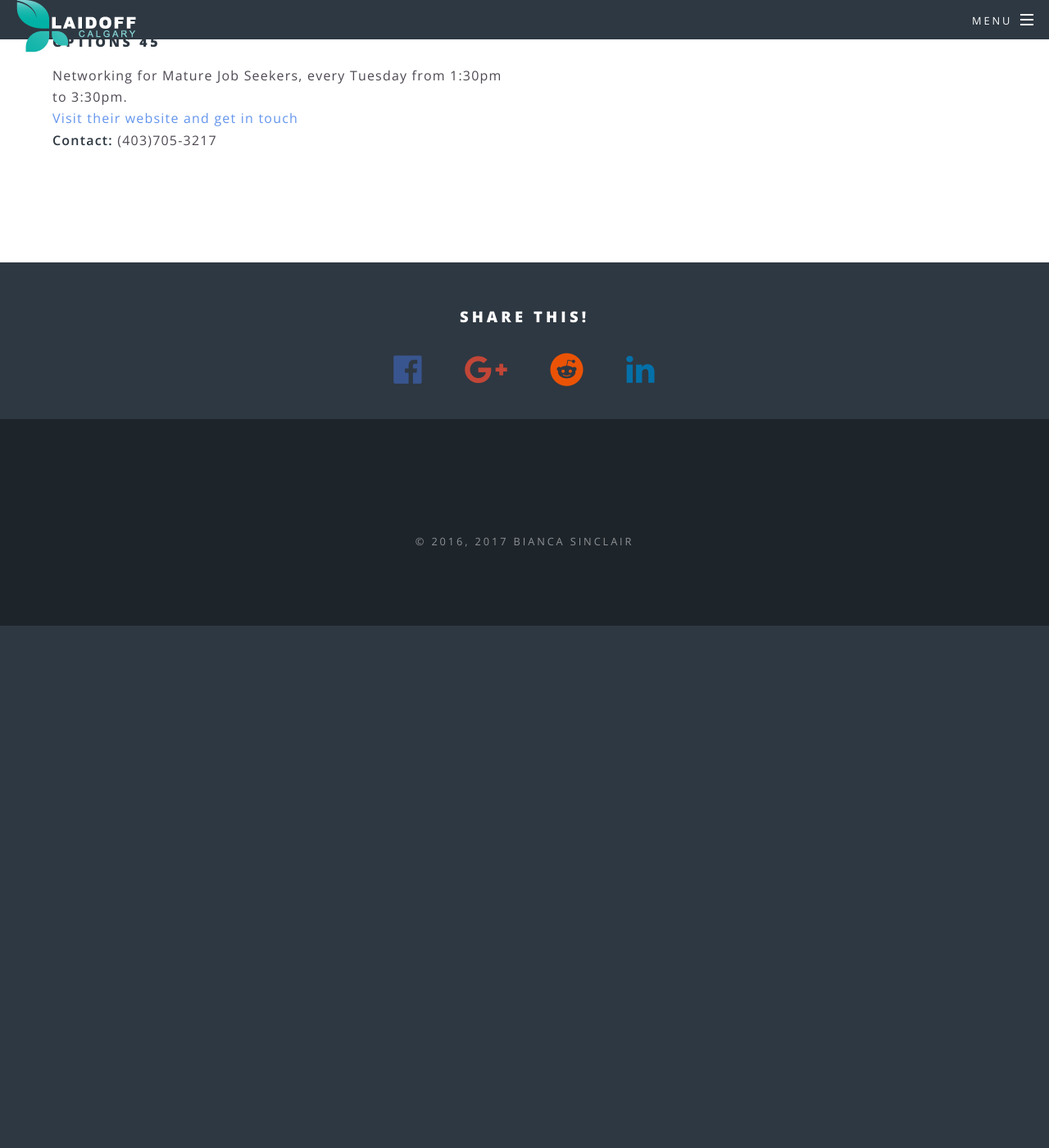
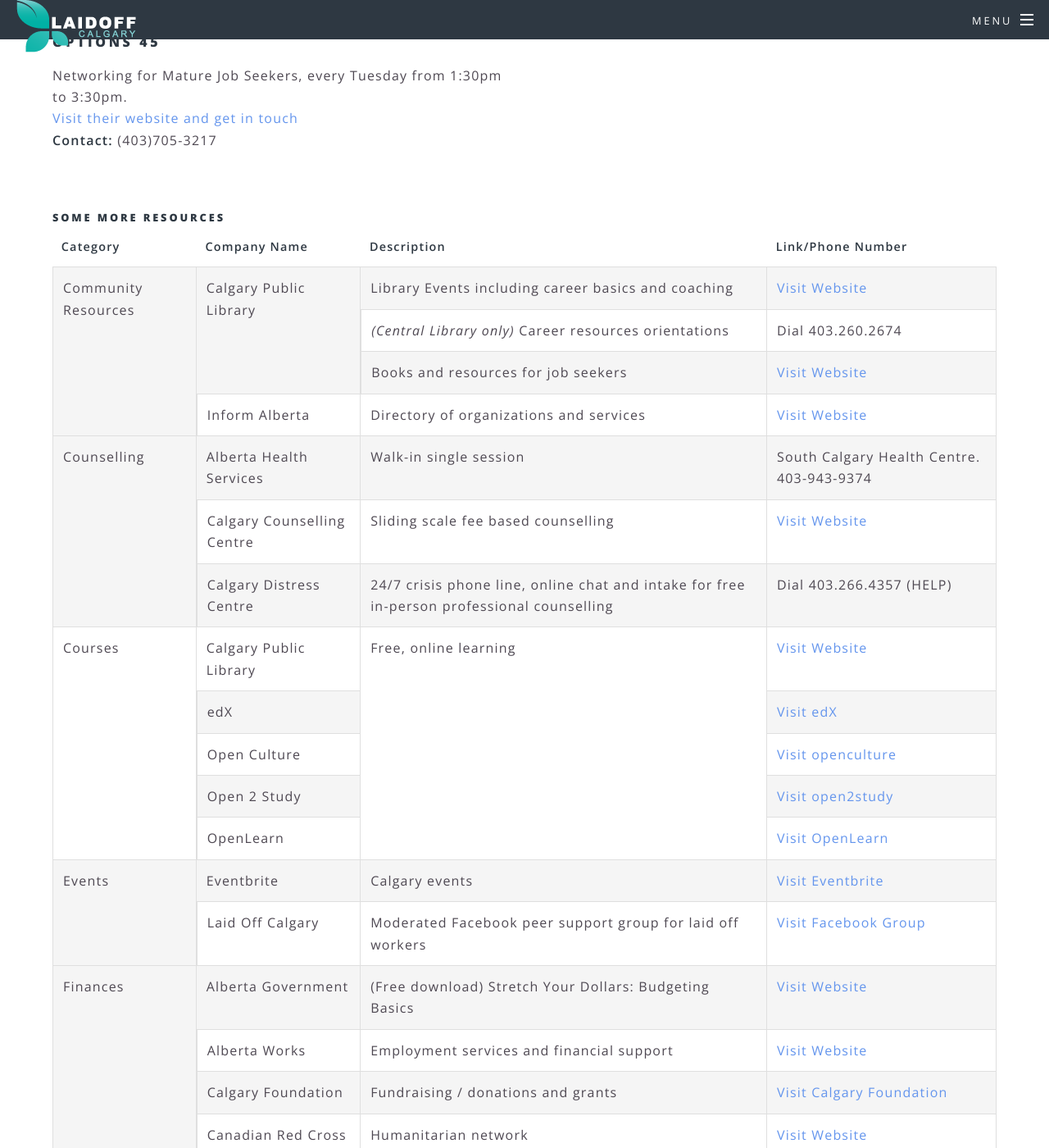
Before and after one commit to rookiedk/rookiedk.github.io, a Jekyll site: the page built from resources.html, in a window 1280 px wide and 1400 px high, scrolled down 1171 px. Shown: the whole window at 82% size. Built offline with Jekyll 4.4.1, drawn with Linux system fonts in a browser that asks for light colours; nearby versions of some CDN libraries; before the commit the page ends 1934 px from its top, so only the background shows below that.

Commit message:
Added resources

```diff
--- a/_sass/libs/_vars.scss
+++ b/_sass/libs/_vars.scss
@@ -15,7 +15,7 @@
 	$duration: (
 		transitions:		0.2s,
 		menu:				0.5s,
-		fadein:				3s
+		fadein:				0.7s
 	);
 
 // Size.
--- a/resources.html
+++ b/resources.html
@@ -34,6 +34,117 @@
 				</li>
 		</ul>
 				</div>
+			</div>
+			<h5>Some More Resources</h5>
+			<div class="table-wrapper">
+				<table class="alt">
+					<thead>
+						<tr>
+							<th>Category</th>
+							<th>Company Name</th>
+							<th>Description</th>
+							<th>Link/Phone Number</th>
+						</tr>
+					</thead>
+					<tbody>
+						<tr>
+							<td rowspan="4">Community Resources</td>
+							<td rowspan="3">Calgary Public Library</td>
+							<td>Library Events including career basics and coaching</td>
+							<td><a style="color: CornflowerBlue;" href="https://events.calgarypubliclibrary.com/programs/online-registration">Visit Website</a></td>
+						</tr>
+						<tr>
+							<td><i>(Central Library only)</i> Career resources orientations</td>
+							<td>Dial 403.260.2674</td>
+						</tr>
+						<tr>
+							<td>Books and resources for job seekers</td>
+							<td><a style="color: CornflowerBlue;" href="informalberta.ca">Visit Website</a></td>
+						</tr>
+						<tr>
+							<td>Inform Alberta</td>
+							<td>Directory of organizations and services</td>
+							<td><a style="color: CornflowerBlue;" href="calgarylibrary.ca/browse_audience/browse-audience-job-seekers/">Visit Website</a></td>
+						</tr>
+
+						<!--2nd row -->
+						<tr>
+							<td rowspan="3">Counselling</td>
+							<td>Alberta Health Services</td>
+							<td>Walk-in single session</td>
+							<td>South Calgary Health Centre. 403-943-9374</td>
+						</tr>
+						<tr>
+							<td>Calgary Counselling Centre</td>
+							<td>Sliding scale fee based counselling</td>
+							<td><a style="color: CornflowerBlue;" href="calgarycounselling.com">Visit Website</a></td>
+						</tr>
+						<tr>
+							<td>Calgary Distress Centre</td>
+							<td>24/7 crisis phone line, online chat and intake for free in-person professional counselling</td>
+							<td>Dial 403.266.4357 (HELP)</td>
+						</tr>
+						<!--another row -->
+
+						<tr>
+							<td rowspan="5">Courses</td>
+							<td>Calgary Public Library</td>
+							<td rowspan="5">Free, online learning</td>
+							<td><a style="color: CornflowerBlue;" href="calgarylibrary.ca/resources/online-courses/">Visit Website</a></td>
+						</tr>
+						<tr>
+							<td>edX</td>
+							<td> <a style="color: CornflowerBlue;" href="edx.org/>Ante turpis integer aliquet porttitor.">Visit edX</a></td>
+						</tr>
+						<tr>
+							<td>Open Culture</td>
+							<td> <a style="color: CornflowerBlue;" href="openculture.com/freeonlinecourses">Visit openculture</a></td>
+						</tr>
+						<tr>
+							<td>Open 2 Study</td>
+							<td> <a style="color: CornflowerBlue;" href="open2study.com/courses">Visit open2study</a></td>
+						</tr>
+						<tr>
+							<td>OpenLearn</td>
+							<td> <a style="color: CornflowerBlue;" href="open.edu/openlearn/free-courses">Visit OpenLearn</a></td>
+						</tr>
+
+						<!--Another Row-->
+						<tr>
+							<td rowspan="2">Events</td>
+							<td>Eventbrite</td>
+							<td>Calgary events</td>
+							<td> <a style="color: CornflowerBlue;" href="eventbrite.ca">Visit Eventbrite</a></td>
+						</tr>
+						<tr>
+							<td>Laid Off Calgary</td>
+							<td>Moderated Facebook peer support group for laid off workers</td>
+							<td> <a style="color: CornflowerBlue;" href="facebook.com/groups/1699692680268327">Visit Facebook Group</a></td>
+						</tr>
+						<!--Another Row-->
+						<tr>
+							<td rowspan="4">Finances</td>
+							<td>Alberta Government</td>
+							<td>(Free download) Stretch Your Dollars: Budgeting Basics</td>
+							<td> <a style="color: CornflowerBlue;" href="alis.alberta.ca/ep/careershop/showproduct.html?DisplayCode=PRODUCT&EntityKey=3510">Visit Website</a></td>
+						</tr>
+						<tr>
+							<td>Alberta Works</td>
+							<td>Employment services and financial support</td>
+							<td> <a style="color: CornflowerBlue;" href="humanservices.alberta.ca/financial-support/3171.html">Visit Website</a></td>
+						</tr>
+						<tr>
+							<td>Calgary Foundation</td>
+							<td>Fundraising / donations and grants</td>
+							<td> <a style="color: CornflowerBlue;" href="calgaryfoundation.org/">Visit Calgary Foundation</a></td>
+						</tr>
+						<tr>
+							<td>Canadian Red Cross</td>
+							<td>Humanitarian network</td>
+							<td> <a style="color: CornflowerBlue;" href="redcross.ca/in-your-community/alberta">Visit Website</a></td>
+						</tr>
+					</tbody>
+				</table>
 			</div>
 				<!--
 	<section>
```
